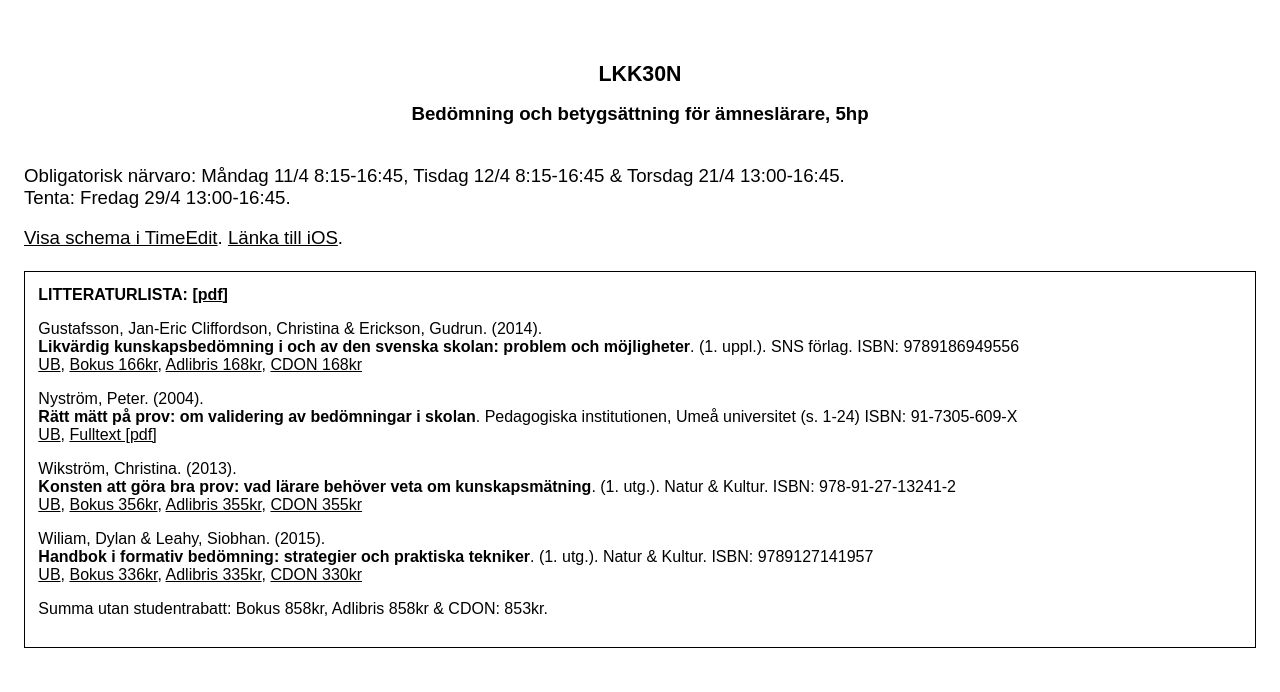
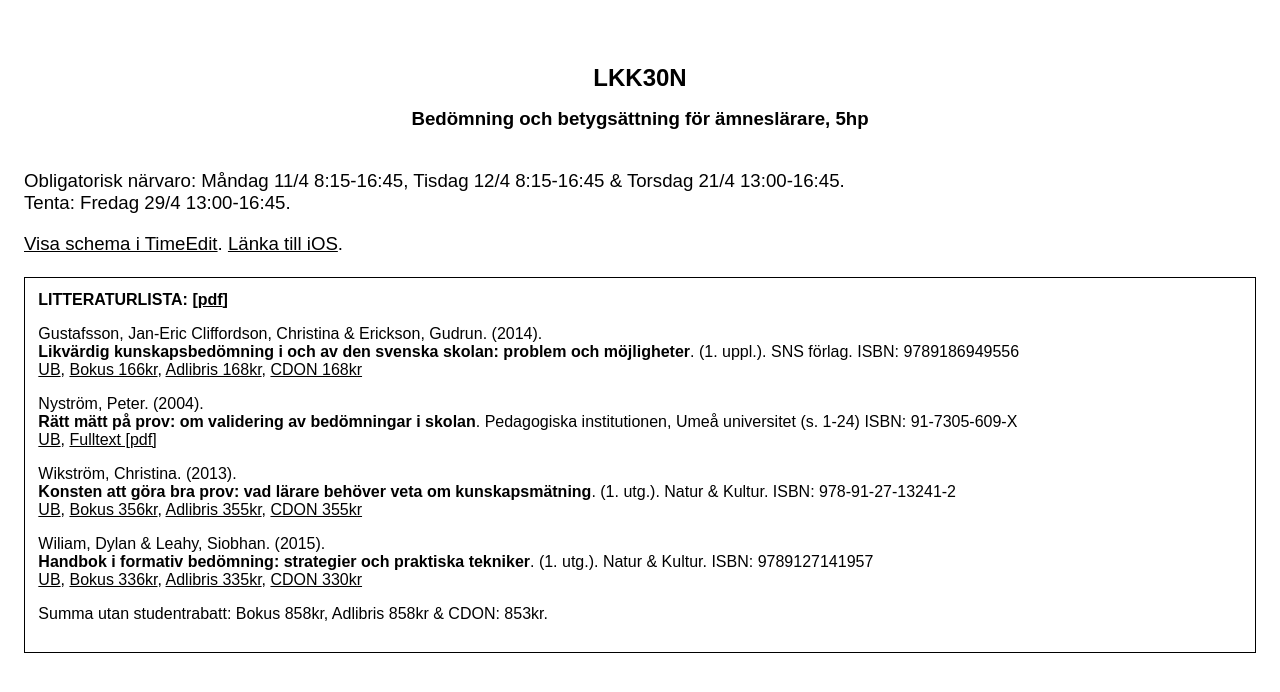
Before and after one commit to dbrock/klasnyman.se, a plain HTML site: page lkk30n.html in a window 1280 px wide. Drawn offline with Linux system fonts and the light colour scheme.

Commit message:
Update kurs.css

```diff
--- a/kurs.css
+++ b/kurs.css
@@ -1,6 +1,6 @@
 html { font: 14pt sans-serif; color: black; }
 body { text-align: left; padding: 5vh 2vh;}
 a { color: inherit; }
-h1 {text-align: center; font-size: 16pt; font-weight: bold; }
+h1 {text-align: center; font-size: 18pt; font-weight: bold; }
 h2 {text-align: center; font-size: 14pt; font-weight: bold; margin-bottom: 5vh; }
 div.ruta {font-size: 12pt; margin: 0; padding: 10pt; border: 1px solid black; }
```
